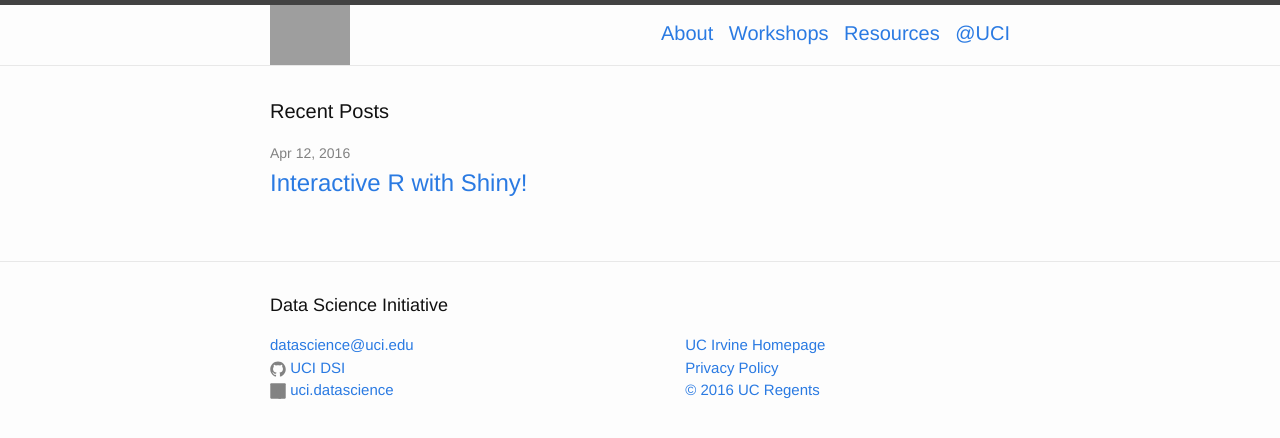
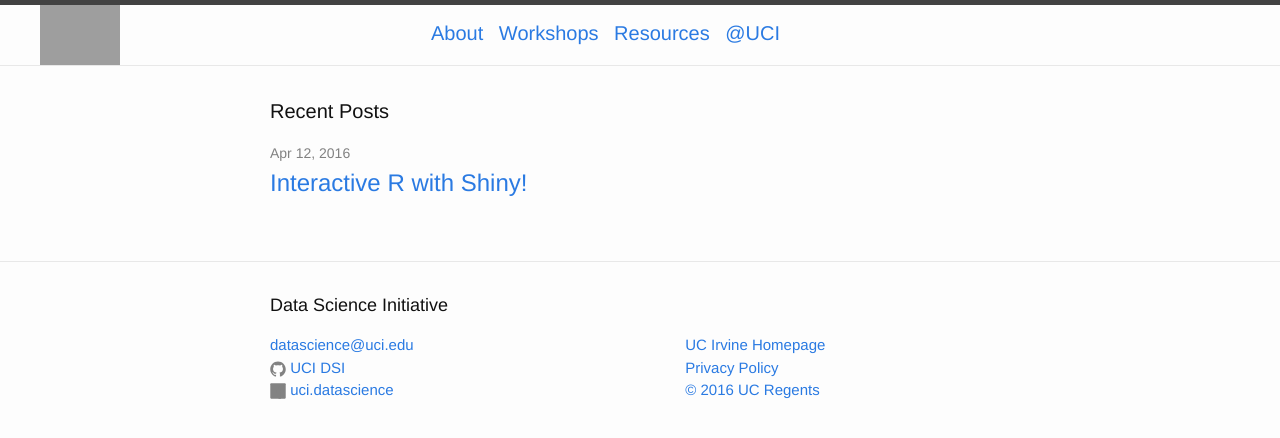
Before and after one commit to UCIDataScienceInitiative/UCIDataScienceInitiative.github.io, a Jekyll site: the page built from index.html, in a window 1280 px wide. Shown: the top 438 px of the page. Built offline with Jekyll 4.4.1, drawn with Linux system fonts in a browser that asks for light colours; grey boxes are pictures that could not be loaded.

Commit message:
testing wrrapperr

```diff
--- a/_includes/header.html
+++ b/_includes/header.html
@@ -1,6 +1,6 @@
 <header class="site-header">
 
-  <div class="wrapper">
+  <div class="wrrapperr">
 
     <a class="site-title" href="{{ site.baseurl }}/"><img src="//datascience.uci.edu/wp-content/uploads/sites/2/2014/09/data_science_logo_with_image1.png" width="" height="60" alt="UCI Data Science Initiative"></a>
 
```
